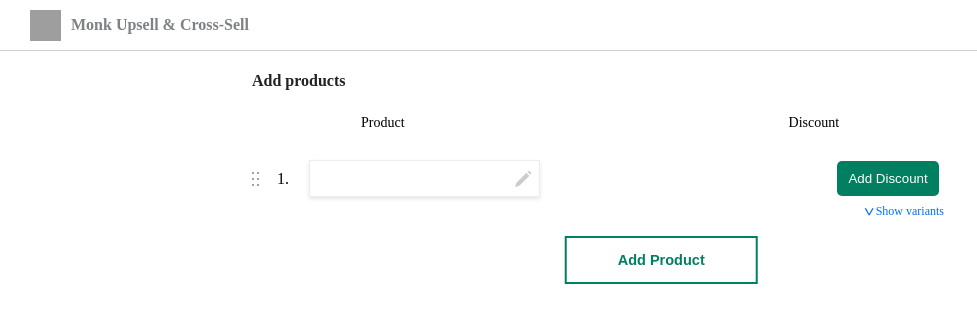
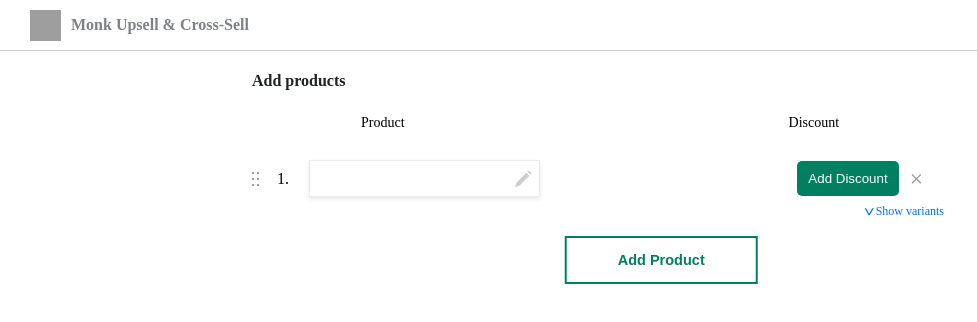
Before and after one commit to raj5036/Ecommerce-store, a React (Vite) app: page / in a window 1280 px wide. Both pictures are taken after a click on the button "Add Product". Shown: the top 322 px of the page, without its empty margins (0-977 px from the left). Built offline with nearby package versions, Linux system fonts and the light colour scheme; grey boxes are pictures that could not be loaded.

Commit message:
Added delete button for product & variant

```diff
--- a/src/components/ProductItem/ProductItem.css
+++ b/src/components/ProductItem/ProductItem.css
@@ -6,7 +6,7 @@
     display: flex;
     justify-content: start;
     align-items: center;
-    gap: 7rem;
+    /* gap: 7rem; */
     margin-bottom: 30px;
 	touch-action: none;
     position: relative;
@@ -53,7 +53,7 @@
     width: 102px;
     border: none;
     border-radius: 5px;
-    margin-left: 18%;
+    margin-left: 25%;
 }
 
 .discountInput {
@@ -63,6 +63,7 @@
     box-shadow: 0px 2px 4px 0px #0000001A;
     font-size: 14px;
     font-weight: 400;
+    margin-left: 19%;
 }
 
 .discountTypeDropdown {
@@ -74,6 +75,14 @@
     font-size: 14px;
     font-weight: 400;
     line-height: 20px;
+    margin-left: 10px;
+}
+
+.crossIcon {
+    height: 10px;
+    width: 15px;
+    cursor: pointer;
+    margin-left: 1%;
 }
 
 option {
--- a/src/components/ProductItem/ProductItem.jsx
+++ b/src/components/ProductItem/ProductItem.jsx
@@ -3,11 +3,12 @@ import './ProductItem.css'
 import React, {useState} from 'react'
 import { CSS } from '@dnd-kit/utilities'
 import { SortableContext, sortableKeyboardCoordinates, useSortable, verticalListSortingStrategy } from '@dnd-kit/sortable'
+import { closestCorners, DndContext, KeyboardSensor, MouseSensor, PointerSensor, TouchSensor, useSensor, useSensors } from '@dnd-kit/core'
 import DragIcon from '../../assets/svgs/dragIcon.svg'
 import PickerIcon from '../../assets/svgs/pickerIcon.svg'
 import UpArrow from '../../assets/svgs/upPointer.svg'
 import DownArrow from '../../assets/svgs/downPointer.svg'
-import { closestCorners, DndContext, KeyboardSensor, MouseSensor, PointerSensor, TouchSensor, useSensor, useSensors } from '@dnd-kit/core'
+import CrossIcon from '../../assets/svgs/crossIcon.svg'
 import VariantItem from './VariantItem/VariantItem'
 
 const ProductItem = ({
@@ -20,6 +21,7 @@ const ProductItem = ({
 	onDiscountInputChange,
 	onDiscountTypeChange,
 	onProductPickerClick,
+	onDeleteProduct,
 }) => {
 	const {
 		attributes,
@@ -66,6 +68,10 @@ const ProductItem = ({
 
 	const onShowVariant = () => {
 		setShowVariant(!showVariant)
+	}
+
+	const onDeleteVariant = (variantId) => () => {
+		console.log('variantId', variantId)
 	}
 
 	return (
@@ -119,6 +125,7 @@ const ProductItem = ({
 						Show variants
 					</>}
 				</div>
+				<img src={CrossIcon} alt='Cross Icon' className='crossIcon' onClick={onDeleteProduct(id)}/>
 			</div>
 			{/* Show variants */}
 			{
@@ -133,6 +140,7 @@ const ProductItem = ({
 									productId={variant.productId}
 									title={variant.title}
 									price={variant.price}
+									onDeleteVariant={onDeleteVariant}
 								/>
 							})}
 						</SortableContext>
--- a/src/components/ProductItem/VariantItem/VariantItem.jsx
+++ b/src/components/ProductItem/VariantItem/VariantItem.jsx
@@ -3,12 +3,14 @@ import './VariantItem.css'
 import { useSortable } from '@dnd-kit/sortable'
 import { CSS } from '@dnd-kit/utilities'
 import DragIcon from '../../../assets/svgs/dragIcon.svg'
+import CrossIcon from '../../../assets/svgs/crossIcon.svg'
 
 const VariantItem = ({
 	id,
 	// productId,
 	title,
-	// price
+	// price,
+	onDeleteVariant,
 }) => {
 	const {
 		attributes,
@@ -33,6 +35,12 @@ const VariantItem = ({
 	>
 		<img src={DragIcon} alt='Drag Icon' className='dragIcon'/>
 		<div className='variantTitle'>{title}</div>
+		<img
+			src={CrossIcon}
+			alt='Cross Icon'
+			className='crossIcon'
+			onClick={onDeleteVariant(id)}
+		/>
 	</div>)
 }
 
--- a/src/components/ProductsListColumn/ProductsListColumn.jsx
+++ b/src/components/ProductsListColumn/ProductsListColumn.jsx
@@ -69,6 +69,10 @@ const ProductsListColumn = () => {
 		setShowProductPickerModal(false)
 	}
 
+	const onDeleteProduct = (productId) => () => {
+		console.log('productId', productId)
+	}
+
 	return (
 		<div className='listContainer'>
 			{showProductPickerModal && <ProductPickerModal
@@ -88,6 +92,7 @@ const ProductsListColumn = () => {
 						onDiscountInputChange={onDiscountInputChange}
 						onDiscountTypeChange={onDiscountTypeChange}
 						onProductPickerClick={onProductPickerClick}
+						onDeleteProduct={onDeleteProduct}
 					/>
 				})}
 			</SortableContext>
```
Also changed, not shown: src/assets/svgs/crossIcon.svg (added).
